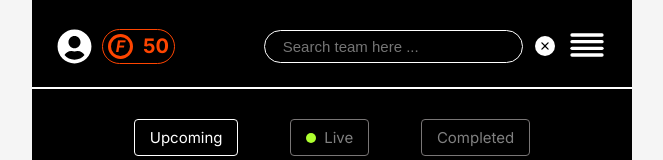
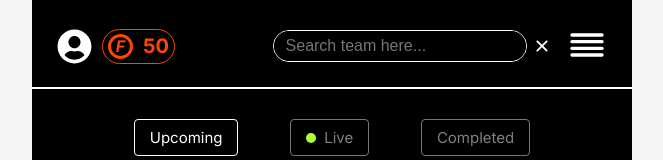
Before and after one commit to sravantp7/futy-task, a React (Vite) app: page / in a window 1280 px wide. Both pictures are taken after a click on the icon 848 px from the left and 46 px from the top of the page. Shown: the top 160 px of the page, without its empty margins (308-971 px from the left). Built offline with nearby package versions, Linux system fonts and the light colour scheme.

Commit message:
update codebase

```diff
--- a/src/App.css
+++ b/src/App.css
@@ -5,6 +5,8 @@
   justify-content: space-evenly;
   gap: 1rem;
   max-width: 80%;
+  opacity: 1;
+  transition: all 0.5s;
 }
 
 .status > div {
--- a/src/components/GameControls/GameControls.module.css
+++ b/src/components/GameControls/GameControls.module.css
@@ -8,8 +8,9 @@
   align-items: center;
   z-index: 10;
   margin-bottom: 2rem;
-  transition: all 0.6s;
+  transition: all 0.5s ease-in-out;
   opacity: 1;
+  background-color: black;
 }
 
 .active {
--- a/src/components/GameStatus/GameStatus.jsx
+++ b/src/components/GameStatus/GameStatus.jsx
@@ -4,7 +4,7 @@ export default function GameStatus() {
   const { select, setSelect } = useData();
 
   return (
-    <div className="status">
+    <div className={`status`}>
       <div
         className={select === "upcoming" ? "selected" : ""}
         onClick={() => setSelect("upcoming")}
--- a/src/components/Navbar/Navbar.jsx
+++ b/src/components/Navbar/Navbar.jsx
@@ -9,15 +9,14 @@ import { RiCustomerService2Line } from "react-icons/ri";
 import Logo from "../Logo/Logo";
 import SearchBar from "../SearchBar/SearchBar";
 
-import { motion } from "framer-motion";
-import { AnimatePresence } from "framer-motion";
-
 // Sound
 import clickSound from "../../sounds/button.wav";
+import { useData } from "../context/DataContext";
 
 export default function Navbar() {
   // State for toggling the hamburger menu
   const [isMenuOpen, setIsMenuOpen] = useState(false);
+  const { scroll } = useData();
 
   function toggleMenu() {
     // Playing sound effect when clicking the hamburger menu
@@ -30,7 +29,7 @@ export default function Navbar() {
   }
 
   return (
-    <header className={styles.header}>
+    <header className={`${styles.header}`}>
       {/* Leftside of the navigationbar */}
       <div className={styles.leftContainer}>
         <FaUserCircle size="3.5rem" />
@@ -74,40 +73,6 @@ export default function Navbar() {
           <div>How to play</div>
         </div>
       </div>
-
-      {/* Hamburger Menu */}
-      {/* <AnimatePresence>
-        {isMenuOpen && (
-          <motion.div
-            initial={{ opacity: 0 }}
-            animate={{ opacity: 1 }}
-            exit={{ opacity: 0 }}
-            transition={{ ease: "easeOut", duration: 0.3 }}
-            className={styles.hamburgerMenu}
-          >
-            <div>
-              <Logo />
-              <div onClick={toggleMenu} className={styles.hamburger}>
-                <IoMdClose size="4rem" />
-              </div>
-            </div>
-            <nav>
-              <ul>
-                <li>Home</li>
-                <li>Matches</li>
-                <li>About</li>
-                <li>Contact</li>
-              </ul>
-            </nav>
-            <div className={styles.options}>
-              <div>
-                <RiCustomerService2Line size={"3rem"} />
-              </div>
-              <div>How to play</div>
-            </div>
-          </motion.div>
-        )}
-      </AnimatePresence> */}
     </header>
   );
 }
--- a/src/components/Navbar/Navbar.module.css
+++ b/src/components/Navbar/Navbar.module.css
@@ -1,4 +1,6 @@
 .header {
+  opacity: 1;
+  transition: all 0.4s;
   display: flex;
   justify-content: space-between;
   align-items: center;
@@ -6,9 +8,15 @@
   border-bottom: 2px solid white;
 }
 
+.hide--header {
+  opacity: 0;
+  transform: translateY(-100%);
+}
+
 .hamburger {
   cursor: pointer;
   transition: all 0.5s;
+  margin-left: 1rem;
 }
 
 .hamburger:hover {
@@ -55,9 +63,9 @@
 .rightContainer {
   display: flex;
   align-items: center;
-  gap: 1.2rem;
   width: 100%;
   justify-content: flex-end;
+  margin-left: 0.8rem;
 }
 
 .hamburgerMenu {
@@ -73,12 +81,12 @@
   display: flex;
   flex-direction: column;
   opacity: 1;
-  transition: all 0.7s ease-in-out;
+  transition: all 0.6s ease-in-out;
 }
 
 .hamburgerMenu--hide {
   opacity: 0;
-  transform: translateX(100%);
+  transform: translateX(120%);
 }
 
 .hamburgerMenu > div:nth-child(1) {
@@ -90,7 +98,8 @@
 .hamburgerMenu > nav ul {
   list-style: none;
   text-align: center;
-  margin-top: 45%;
+  margin-top: 50%;
+  transform: translateY(-40%);
   font-size: 3rem;
   display: flex;
   flex-direction: column;
@@ -119,3 +128,15 @@
   border-radius: 20px;
   font-size: 1.3rem;
 }
+
+.headerMini {
+  position: absolute;
+  width: 100%;
+  top: 0;
+  left: 0;
+  display: flex;
+  justify-content: space-between;
+  align-items: center;
+  padding: 2.5rem 2.5rem 2rem;
+  border-bottom: 2px solid white;
+}
--- a/src/components/SearchBar/SearchBar.jsx
+++ b/src/components/SearchBar/SearchBar.jsx
@@ -1,5 +1,5 @@
 import styles from "./SearchBar.module.css";
-import { useState } from "react";
+import { useEffect, useRef, useState } from "react";
 import { useData } from "../context/DataContext";
 
 import { IoIosSearch } from "react-icons/io";
@@ -10,37 +10,75 @@ import clickSound from "../../sounds/button.wav";
 
 export default function SearchBar() {
   const [openSearch, setOpenSearch] = useState(false);
+  const inputRef = useRef(null);
   const { search, setSearch } = useData();
 
   function toggleSearch() {
     new Audio(clickSound).play();
+
+    // clear search when closing the searchbox
+    if (openSearch) {
+      setSearch("");
+    }
     setOpenSearch((prev) => !prev);
   }
 
+  useEffect(() => {
+    // Add focus to input
+    if (openSearch) {
+      inputRef.current.focus();
+    }
+  }, [openSearch]);
+
   return (
+    // <>
+    //   <input
+    //     type="text"
+    //     name="search"
+    //     id="search"
+    //     className={`${styles.input} ${openSearch ? styles.openSearch : ""}`}
+    //     value={search}
+    //     onChange={(e) => setSearch(e.target.value.toUpperCase().trimStart())}
+    //     placeholder="Search team here ..."
+    //   />
+    //   {openSearch ? (
+    //     <IoIosClose
+    //       size={"2rem"}
+    //       onClick={toggleSearch}
+    //       className={styles.searchClose}
+    //     />
+    //   ) : (
+    //     <IoIosSearch
+    //       size={"3rem"}
+    //       onClick={toggleSearch}
+    //       className={styles.search}
+    //     />
+    //   )}
+    // </>
     <>
+      <div
+        className={`${styles.searchContainer} ${
+          !openSearch ? styles.hide : ""
+        }`}
+      >
         <input
           type="text"
-        name="search"
-        id="search"
-        className={`${styles.input} ${openSearch ? styles.openSearch : ""}`}
           value={search}
+          ref={inputRef}
           onChange={(e) => setSearch(e.target.value.toUpperCase().trimStart())}
-        placeholder="Search team here ..."
+          placeholder="Search team here..."
         />
-      {openSearch ? (
+      </div>
       <IoIosClose
-          size={"2rem"}
+        size={"3rem"}
         onClick={toggleSearch}
-          className={styles.searchClose}
+        className={`${styles.cursor} ${!openSearch ? styles.hide : ""}`}
       />
-      ) : (
       <IoIosSearch
         size={"3rem"}
         onClick={toggleSearch}
-          className={styles.search}
+        className={`${styles.cursor} ${openSearch ? styles.hide : ""}`}
       />
-      )}
     </>
   );
 }
--- a/src/components/SearchBar/SearchBar.module.css
+++ b/src/components/SearchBar/SearchBar.module.css
@@ -1,4 +1,4 @@
-.input {
+/* .input {
   border: none;
   outline: none;
   width: 0;
@@ -33,4 +33,36 @@
   background-color: white;
   border-radius: 50%;
   cursor: pointer;
+} */
+
+.searchContainer {
+  display: flex;
+  align-items: center;
+  justify-content: flex-end;
+  width: 60%;
+  opacity: 1;
+  border: 1px solid white;
+  transition: all 0.4s;
+  border-radius: 50px;
 }
+
+.searchContainer > input {
+  width: 100%;
+  border: none;
+  outline: none;
+  padding: 0.6rem 1.2rem;
+  font-size: 16px;
+  border-radius: 50px;
+  background-color: black;
+  color: white;
+}
+
+.cursor {
+  cursor: pointer;
+}
+
+.hide {
+  opacity: 0;
+  width: 0;
+  /* transform: translateX(200%); */
+}
--- a/src/matches.js
+++ b/src/matches.js
@@ -107,16 +107,16 @@ export const upcomingMatches = [
   },
   {
     matchId: 9,
-    teamA: "BHA",
-    teamAName: "Brighton & Hove Albion",
-    teamB: "WOL",
-    teamBName: "Wolverhampton Wanderers",
+    teamA: "WOL",
+    teamAName: "Wolverhampton Wanderers",
+    teamB: "MCI",
+    teamBName: "Manchester City",
     teamAImg:
-      "https://upload.wikimedia.org/wikipedia/en/thumb/d/d0/Brighton_and_Hove_Albion_FC_crest.svg/380px-Brighton_and_Hove_Albion_FC_crest.svg.png",
+      "https://upload.wikimedia.org/wikipedia/en/thumb/c/c9/Wolverhampton_Wanderers_FC_crest.svg/400px-Wolverhampton_Wanderers_FC_crest.svg.png",
     teamBImg:
-      "https://upload.wikimedia.org/wikipedia/en/thumb/c/c9/Wolverhampton_Wanderers_FC_crest.svg/400px-Wolverhampton_Wanderers_FC_crest.svg.png",
-    date: "2024-10-26T19:30:00",
-    points: 1400,
+      "https://upload.wikimedia.org/wikipedia/en/thumb/e/eb/Manchester_City_FC_badge.svg/380px-Manchester_City_FC_badge.svg.png",
+    date: "2024-10-20T18:30:00",
+    points: 1300,
   },
   {
     matchId: 10,
@@ -135,27 +135,27 @@ export const upcomingMatches = [
     matchId: 11,
     teamA: "BHA",
     teamAName: "Brighton & Hove Albion",
-    teamB: "WOL",
-    teamBName: "Wolverhampton Wanderers",
+    teamB: "TOT",
+    teamBName: "Tottenham Hotspur",
     teamAImg:
       "https://upload.wikimedia.org/wikipedia/en/thumb/d/d0/Brighton_and_Hove_Albion_FC_crest.svg/380px-Brighton_and_Hove_Albion_FC_crest.svg.png",
     teamBImg:
-      "https://upload.wikimedia.org/wikipedia/en/thumb/c/c9/Wolverhampton_Wanderers_FC_crest.svg/400px-Wolverhampton_Wanderers_FC_crest.svg.png",
-    date: "2024-10-26T19:30:00",
-    points: 1400,
+      "https://upload.wikimedia.org/wikipedia/en/thumb/b/b4/Tottenham_Hotspur.svg/240px-Tottenham_Hotspur.svg.png",
+    date: "2024-10-06T21:00:00",
+    points: 1500,
   },
   {
     matchId: 12,
-    teamA: "BHA",
-    teamAName: "Brighton & Hove Albion",
-    teamB: "WOL",
-    teamBName: "Wolverhampton Wanderers",
+    teamA: "WOL",
+    teamAName: "Wolverhampton Wanderers",
+    teamB: "MCI",
+    teamBName: "Manchester City",
     teamAImg:
-      "https://upload.wikimedia.org/wikipedia/en/thumb/d/d0/Brighton_and_Hove_Albion_FC_crest.svg/380px-Brighton_and_Hove_Albion_FC_crest.svg.png",
+      "https://upload.wikimedia.org/wikipedia/en/thumb/c/c9/Wolverhampton_Wanderers_FC_crest.svg/400px-Wolverhampton_Wanderers_FC_crest.svg.png",
     teamBImg:
-      "https://upload.wikimedia.org/wikipedia/en/thumb/c/c9/Wolverhampton_Wanderers_FC_crest.svg/400px-Wolverhampton_Wanderers_FC_crest.svg.png",
-    date: "2024-10-26T19:30:00",
-    points: 1400,
+      "https://upload.wikimedia.org/wikipedia/en/thumb/e/eb/Manchester_City_FC_badge.svg/380px-Manchester_City_FC_badge.svg.png",
+    date: "2024-10-20T18:30:00",
+    points: 1300,
   },
 ];
 
```
Lines whose indentation alone changed are shown as unchanged.
